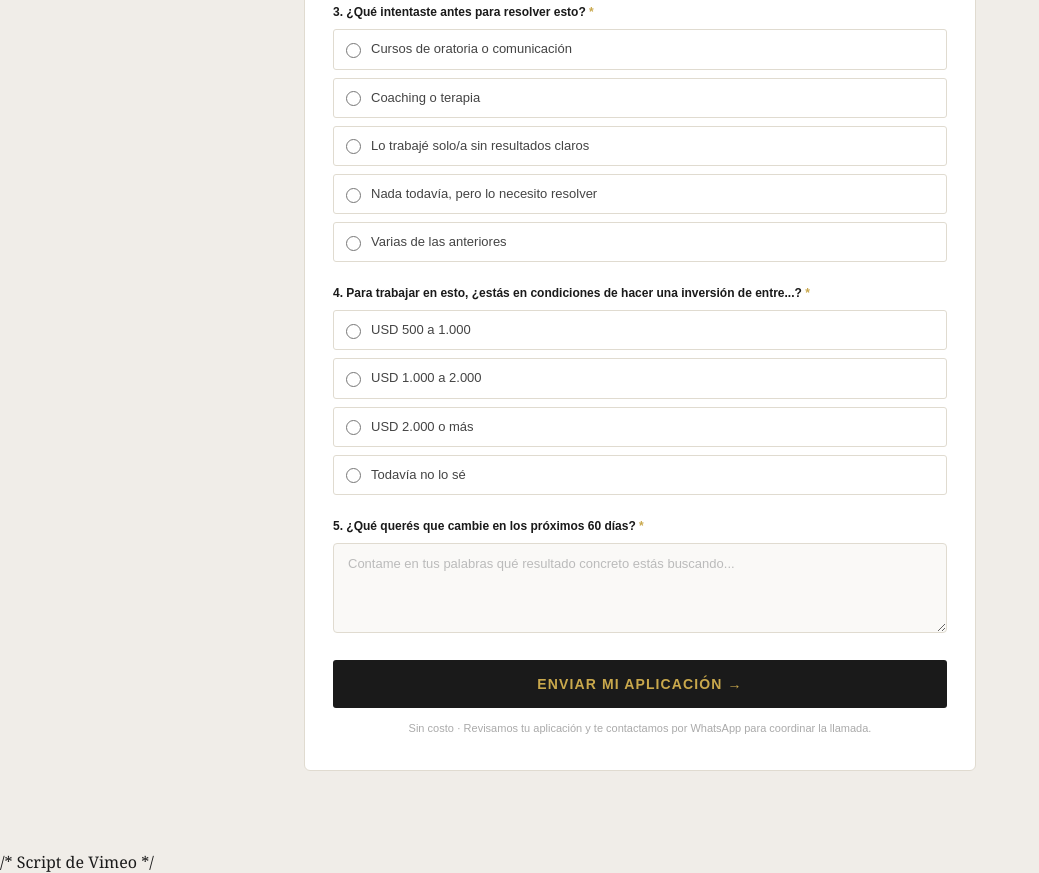
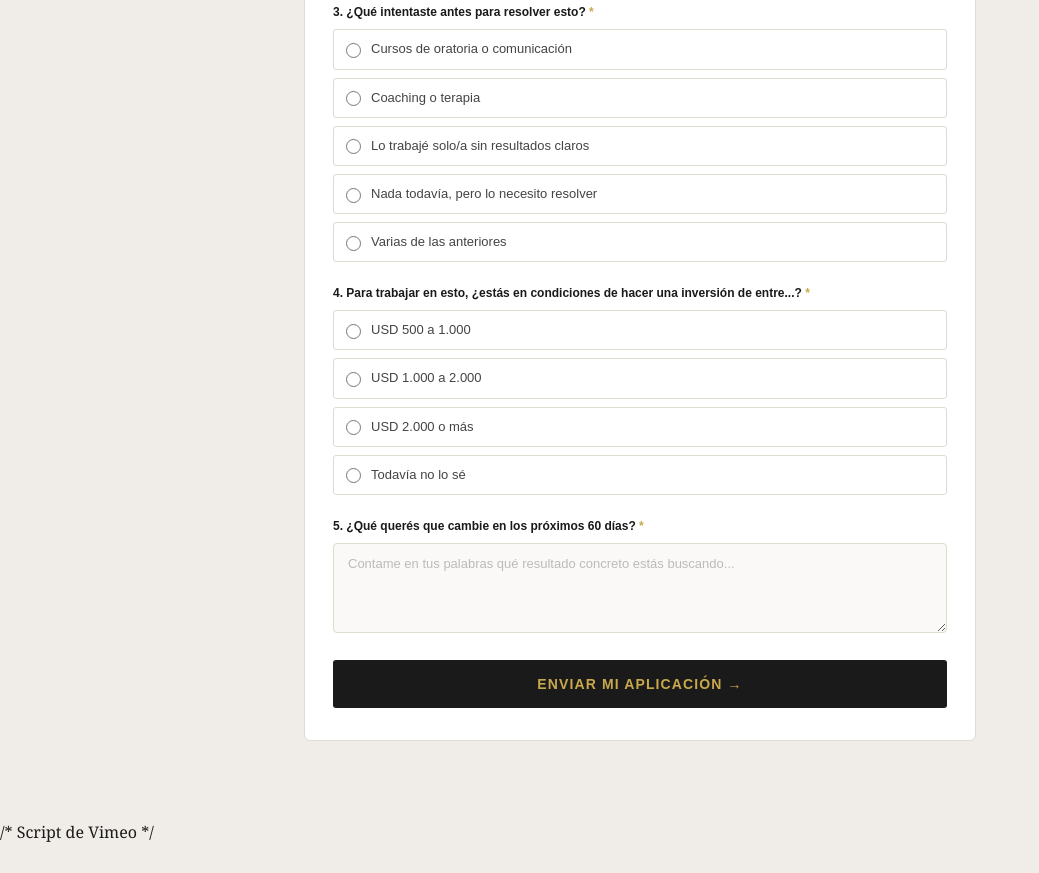
Before and after one commit to Lautaro22-cloud/decodificatuvoz, a plain HTML site: page index.html in a window 1280 px wide. Shown: the part 5111-5984 px from the top of the page, without its empty margins (0-1039 px from the left). After the commit the page ends 5954 px from the top, so only its background shows below. Drawn offline with nearby package versions, Linux system fonts and the light colour scheme; a script that the page names is missing.

Commit message:
index.html

```diff
--- a/index.html
+++ b/index.html
@@ -551,7 +551,6 @@ src="https://www.facebook.com/tr?id=1369328871569089&ev=PageView&noscript=1"/></
       </div>
 
       <button type="submit" class="form-submit">Enviar mi aplicación →</button>
-      <p class="form-note">Sin costo · Revisamos tu aplicación y te contactamos por WhatsApp para coordinar la llamada.</p>
 
     </form>
   </div>
```
